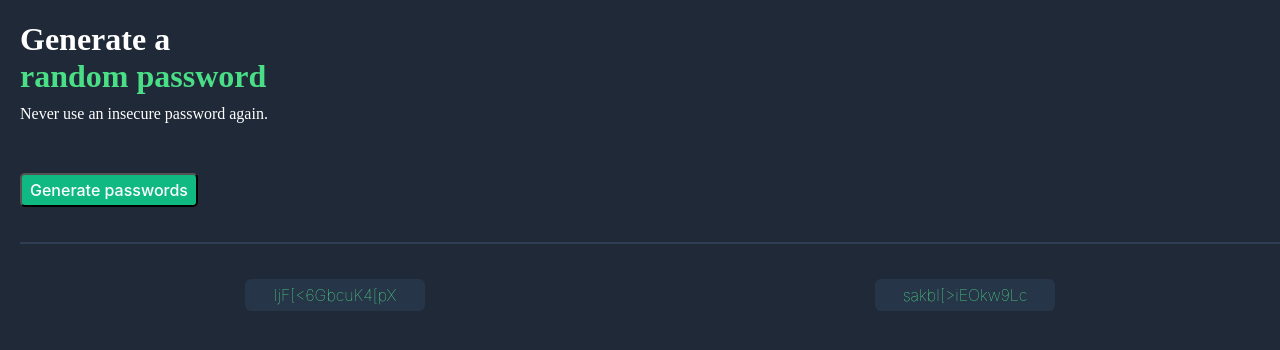
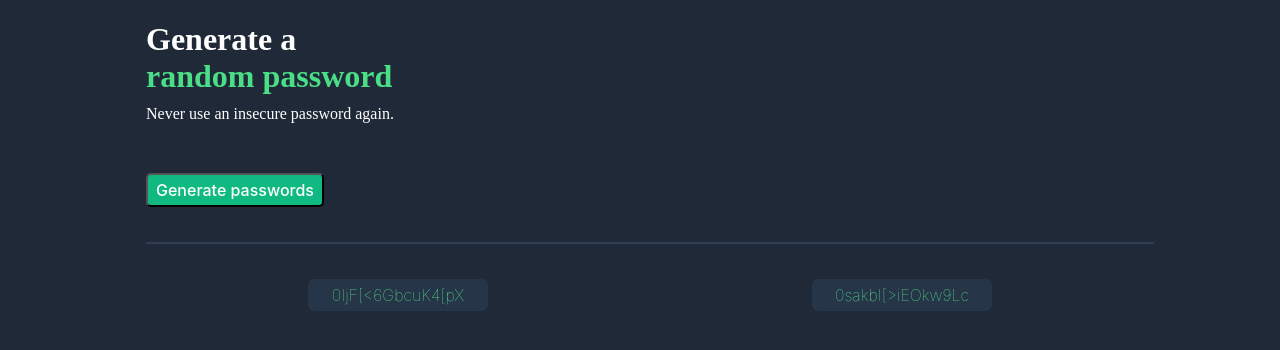
Before and after one commit to darKwaDer-09/passwordGenerator, a website built with Vite: page index.html in a window 1280 px wide. Both pictures are taken after a click on the button "Generate passwords". Built offline with nearby package versions, Linux system fonts and the light colour scheme.

Commit message:
added some styles
added two variables in index.js

```diff
--- a/index.css
+++ b/index.css
@@ -10,6 +10,11 @@ body {
     font-style: normal;
     font-size: 16px;
     line-height: 28px;
+}
+.container{
+    margin:auto;
+    max-width: 80%;
+
 }
 h1{
     margin-bottom: 10px;
--- a/index.html
+++ b/index.html
@@ -3,7 +3,7 @@
         <link rel="stylesheet" href="index.css">
     </head>
     <body>
-
+      <div class="container">
         <h1>Generate a <br> <span style="color: #4ADF86">random password</span></br></h1>
         <p id="sub">Never use an insecure password again.</p>
         <button onclick="passwordGenerator()" id="generate">Generate passwords</button>
@@ -14,6 +14,6 @@
         </div>
 
         <script src="index.js"></script>
-
+    </div>
     </body>
 </html>
--- a/index.js
+++ b/index.js
@@ -2,14 +2,21 @@ const characters = ["A","B","C","D","E","F","G","H","I","J","K","L","M","N","O"
 "/"];
 let passwordOne = document.getElementById("password-one")
 let passwordTwo = document.getElementById("password-two")
+let passcondbox1 = 0
+let passcodebox2 = 0
 function randomElement(){
     return characters[Math.floor(Math.random()*characters.length)]
 }
 function passwordGenerator(){
     for(let i = 0 ; i < 15 ; i++){
-        passwordOne.textContent += randomElement()
+         passcondbox1+= randomElement()
+
     }
+    passwordOne.textContent = passcondbox1
     for(let i = 0 ; i < 15 ; i++){
-        passwordTwo.textContent += randomElement()
+         passcodebox2+= randomElement()
     }
+    passwordTwo.textContent = passcodebox2
+    passcondbox1 = 0
+    passcodebox2 = 0
 }
```
Also changed, not shown: README.md.
